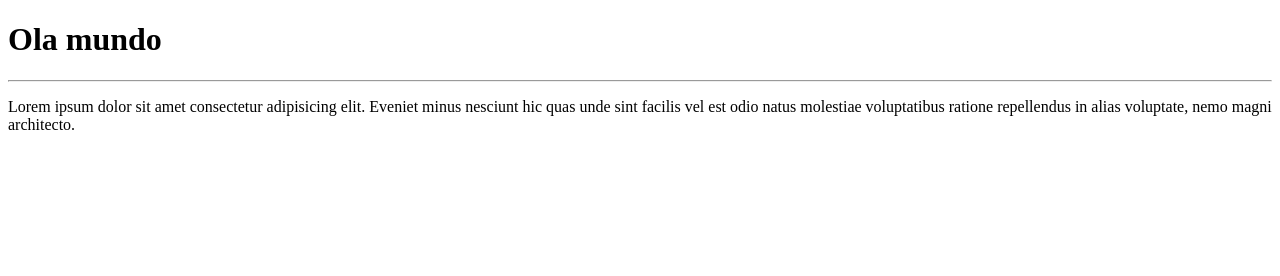
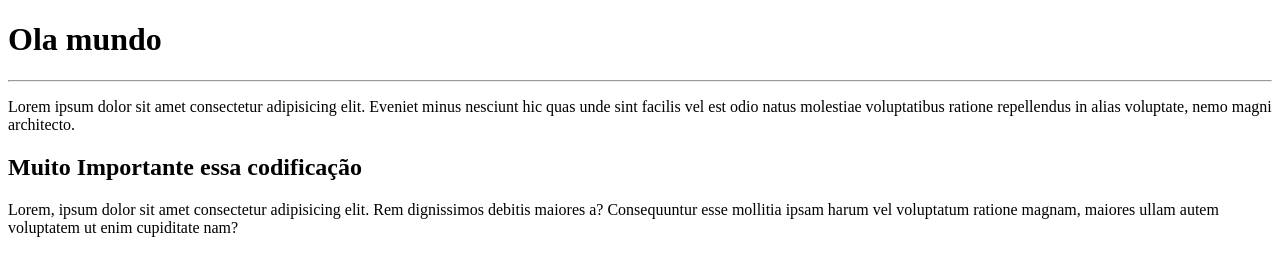
Before and after one commit to henryqueSilva/Ola-Mundo, a plain HTML site: page Site Exemplo/index.html in a window 1280 px wide. Drawn offline with Linux system fonts and the light colour scheme.

Commit message:
adicionei um paragrafo

```diff
--- a/Site Exemplo/index.html
+++ b/Site Exemplo/index.html
@@ -17,6 +17,9 @@ Lorem ipsum dolor sit amet consectetur adipisicing elit. Eveniet minus nesciunt
 
     </p>
 
+<h2>Muito Importante essa codificação</h2>
+    <p>Lorem, ipsum dolor sit amet consectetur adipisicing elit. Rem dignissimos debitis maiores a? Consequuntur esse mollitia ipsam harum vel voluptatum ratione magnam, maiores ullam autem voluptatem ut enim cupiditate nam?</p>
+
 
 </body>
 </html>
```
